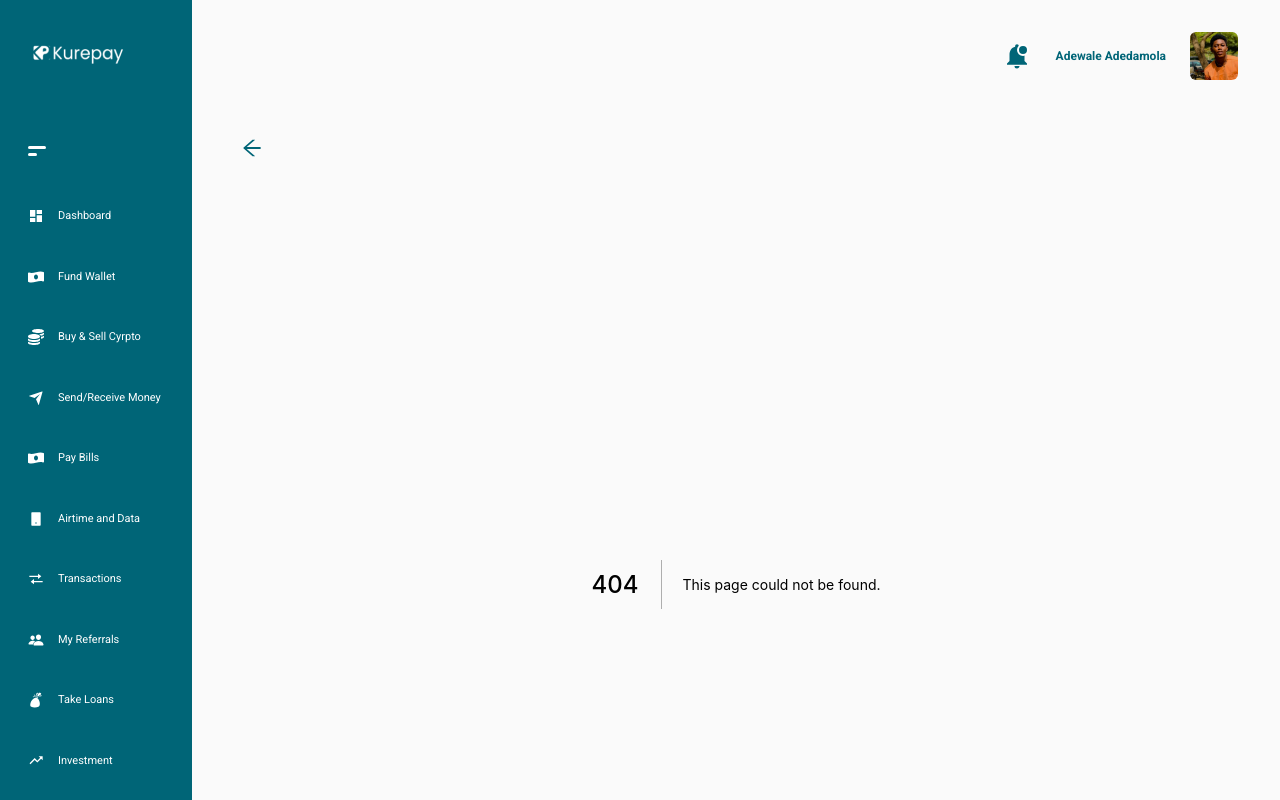
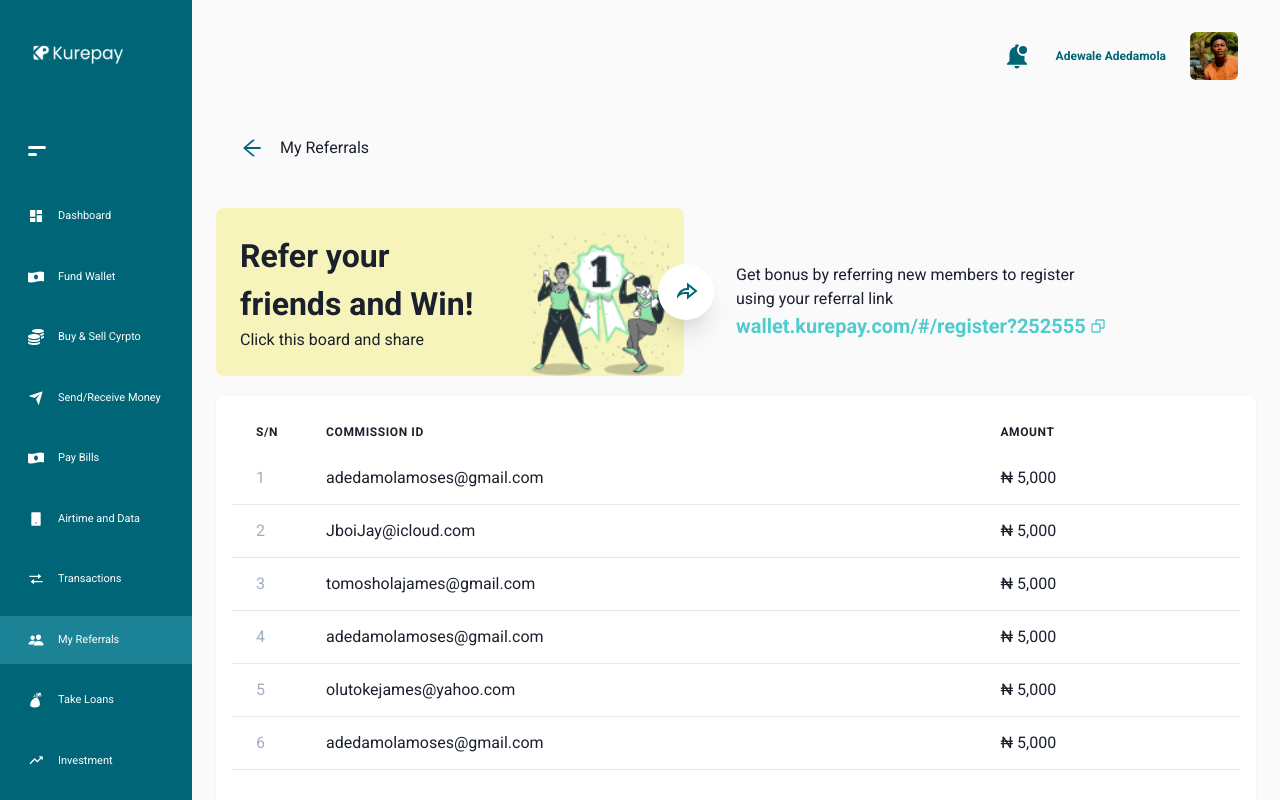
Before and after one commit to Prophet-Bestman/Kumo-backup, a Next.js app: page /referrals in a window 1280 px wide. Before the commit this address had no page. Built offline with nearby package versions, Linux system fonts and the light colour scheme.

Commit message:
referrals module UI implemented

```diff
--- /dev/null
+++ b/components/Referrals/ReferralsTable.js
@@ -0,0 +1,50 @@
+import {
+  Table,
+  TableContainer,
+  Tbody,
+  Td,
+  Th,
+  Thead,
+  Tr,
+} from "@chakra-ui/react";
+import referrals from "data/referrals";
+
+import React from "react";
+import { customScrollBar2, customScrollBar3 } from "utils/styles";
+
+const ReferralsTable = () => {
+  return (
+    <TableContainer
+      w="full"
+      bg="white"
+      rounded="md"
+      h="410px"
+      shadow="rgba(0, 0, 0, 0.1) 0px 1px 2px 0px;"
+      overflowY="auto"
+      sx={customScrollBar3}
+      p="4"
+    >
+      <Table w="full" variant="unstyled">
+        <Thead fontSize="12px">
+          <Tr>
+            <Th w="5%">S/N</Th>
+            <Th>Commission ID</Th>
+            <Th>Amount</Th>
+          </Tr>
+        </Thead>
+        <Tbody>
+          {referrals?.length > 0 &&
+            referrals?.slice(0, 6)?.map((referral, i) => (
+              <Tr key={i} borderBottom="1px" borderColor="gray.200">
+                <Td color="gray.400">{i + 1}</Td>
+                <Td>{referral?.commissionID}</Td>
+                <Td>{referral?.amount}</Td>
+              </Tr>
+            ))}
+        </Tbody>
+      </Table>
+    </TableContainer>
+  );
+};
+
+export default ReferralsTable;
--- /dev/null
+++ b/components/Referrals/index.js
@@ -0,0 +1,3 @@
+import ReferralsTable from "./ReferralsTable";
+
+export { ReferralsTable };
--- /dev/null
+++ b/data/referrals.js
@@ -0,0 +1,28 @@
+const referrals = [
+  {
+    commissionID: "adedamolamoses@gmail.com",
+    amount: "₦ 5,000",
+  },
+  {
+    commissionID: "JboiJay@icloud.com",
+    amount: "₦ 5,000",
+  },
+  {
+    commissionID: "tomosholajames@gmail.com",
+    amount: "₦ 5,000",
+  },
+  {
+    commissionID: "adedamolamoses@gmail.com",
+    amount: "₦ 5,000",
+  },
+  {
+    commissionID: "olutokejames@yahoo.com",
+    amount: "₦ 5,000",
+  },
+  {
+    commissionID: "adedamolamoses@gmail.com",
+    amount: "₦ 5,000",
+  },
+];
+
+export default referrals;
--- a/layout/SideNav.jsx
+++ b/layout/SideNav.jsx
@@ -34,7 +34,7 @@ const SideNav = ({ stretch, shrink, navWidth }) => {
         )}
         {navs?.length > 0 &&
           navs?.map((nav, i) => (
-            <Link href={nav.link}>
+            <Link href={nav.link} key={nav.link}>
               <Flex
                 gap="14px"
                 py="4"
--- /dev/null
+++ b/pages/referrals.js
@@ -0,0 +1,38 @@
+import { Box, Flex, Grid, Text } from "@chakra-ui/react";
+import ReferAndWin from "components/Dashboard/ReferAndWin";
+import { ReferralsTable } from "components/Referrals";
+import { navStates, useNavContext } from "context/NavProvider";
+import React, { useEffect } from "react";
+import { BiCopy } from "react-icons/bi";
+
+const ReferralsPage = () => {
+  const { setActiveNav } = useNavContext();
+  useEffect(() => {
+    setActiveNav(navStates.referrals);
+  }, []);
+  return (
+    <Box p="6">
+      <Grid templateColumns="repeat(2, 1fr)">
+        <ReferAndWin />
+
+        <Flex alignItems="center">
+          <Box>
+            <Text w="70%">
+              Get bonus by referring new members to register using your referral
+              link
+            </Text>
+            <Flex alignItems="center" gap="1" color="app.primary.300">
+              <Text fontSize="20px" fontWeight={600}>
+                wallet.kurepay.com/#/register?252555
+              </Text>
+              <BiCopy />
+            </Flex>
+          </Box>
+        </Flex>
+      </Grid>
+      <ReferralsTable />
+    </Box>
+  );
+};
+
+export default ReferralsPage;
```
